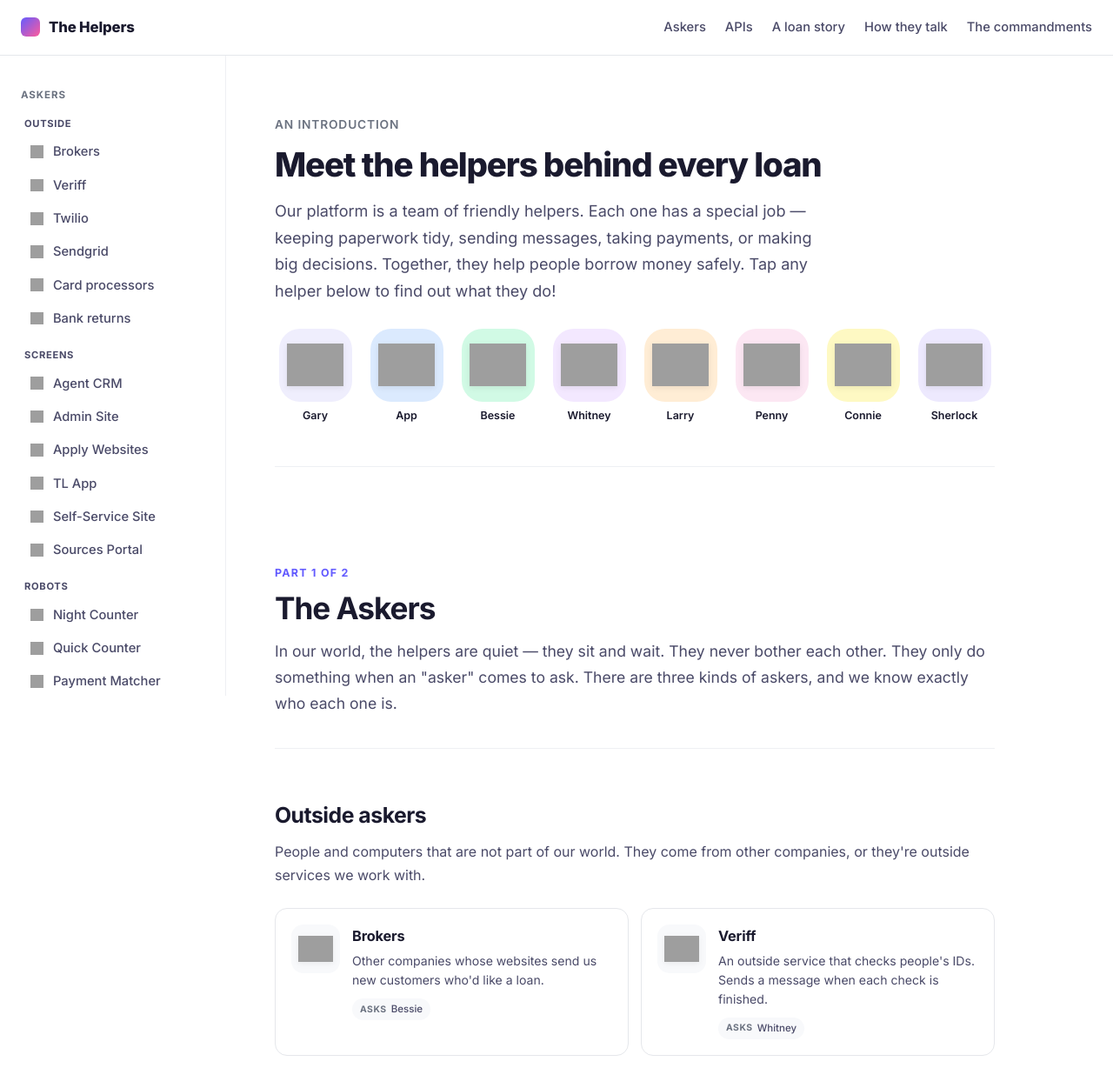
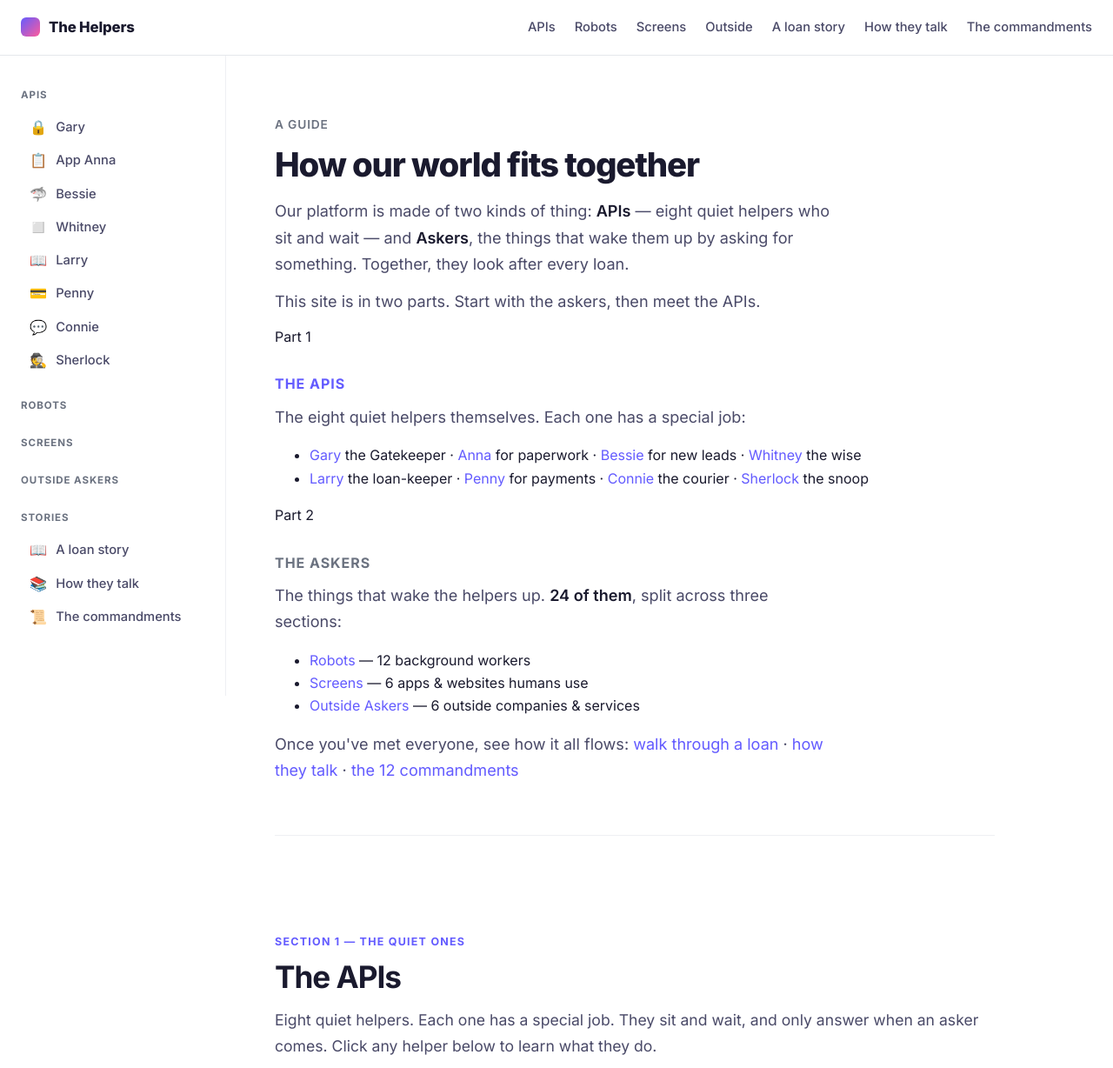
Before and after one commit to richmondbot2000-prog/togetherbook, a plain HTML site: page index.html in a window 1280 px wide. Shown: the top 1228 px of the page at 87% size. Drawn offline with Linux system fonts and the light colour scheme; grey boxes are pictures that could not be loaded.

Commit message:
Restructure: hero overview + flat top-level sections (APIs → Robots → Screens → Outside)

```diff
--- a/index.html
+++ b/index.html
@@ -977,8 +977,10 @@
 <div class="topbar">
   <div class="brand"><span class="dot"></span> The Helpers</div>
   <nav>
-    <a href="#askers">Askers</a>
     <a href="#apis">APIs</a>
+    <a href="#robots">Robots</a>
+    <a href="#screens">Screens</a>
+    <a href="#outside">Outside</a>
     <a href="#story">A loan story</a>
     <a href="#rules">How they talk</a>
     <a href="#commandments">The commandments</a>
@@ -988,15 +990,14 @@
 <div class="layout">
 
   <aside class="sidebar">
-    <h4>Askers</h4>
-    <h5>Outside</h5>
-    <ul class="sidebar-nav" id="sideNavOutside"></ul>
-    <h5>Screens</h5>
-    <ul class="sidebar-nav" id="sideNavScreens"></ul>
-    <h5>Robots</h5>
-    <ul class="sidebar-nav" id="sideNavRobots"></ul>
     <h4>APIs</h4>
     <ul class="sidebar-nav" id="sideNavApis"></ul>
+    <h4>Robots</h4>
+    <ul class="sidebar-nav" id="sideNavRobots"></ul>
+    <h4>Screens</h4>
+    <ul class="sidebar-nav" id="sideNavScreens"></ul>
+    <h4>Outside Askers</h4>
+    <ul class="sidebar-nav" id="sideNavOutside"></ul>
     <h4>Stories</h4>
     <ul class="sidebar-nav">
       <li><a href="#story"><span class="em">📖</span> A loan story</a></li>
@@ -1008,43 +1009,69 @@
   <main>
 
     <section class="hero" id="meet">
-      <div class="crumb">An introduction</div>
-      <h1>Meet the helpers behind every loan</h1>
-      <p class="lead">Our platform is a team of friendly helpers. Each one has a special job — keeping paperwork tidy, sending messages, taking payments, or making big decisions. Together, they help people borrow money safely. Tap any helper below to find out what they do!</p>
-      <div class="character-strip" id="heroStrip"></div>
+      <div class="crumb">A guide</div>
+      <h1>How our world fits together</h1>
+      <p class="lead">Our platform is made of two kinds of thing: <strong>APIs</strong> — eight quiet helpers who sit and wait — and <strong>Askers</strong>, the things that wake them up by asking for something. Together, they look after every loan.</p>
+      <p class="lead">This site is in two parts. Start with the askers, then meet the APIs.</p>
+
+      <div class="hero-overview">
+        <div class="hero-card">
+          <span class="hero-badge">Part 1</span>
+          <h3><a href="#apis">The APIs</a></h3>
+          <p>The eight quiet helpers themselves. Each one has a special job:</p>
+          <ul>
+            <li><a href="#gary">Gary</a> the Gatekeeper · <a href="#anna">Anna</a> for paperwork · <a href="#bessie">Bessie</a> for new leads · <a href="#whitney">Whitney</a> the wise</li>
+            <li><a href="#larry">Larry</a> the loan-keeper · <a href="#penny">Penny</a> for payments · <a href="#connie">Connie</a> the courier · <a href="#sherlock">Sherlock</a> the snoop</li>
+          </ul>
+        </div>
+        <div class="hero-card">
+          <span class="hero-badge">Part 2</span>
+          <h3>The Askers</h3>
+          <p>The things that wake the helpers up. <strong>24 of them</strong>, split across three sections:</p>
+          <ul>
+            <li><a href="#robots">Robots</a> — 12 background workers</li>
+            <li><a href="#screens">Screens</a> — 6 apps &amp; websites humans use</li>
+            <li><a href="#outside">Outside Askers</a> — 6 outside companies &amp; services</li>
+          </ul>
+        </div>
+      </div>
+
+      <p class="hero-links">
+        Once you've met everyone, see how it all flows:
+        <a href="#story">walk through a loan</a> ·
+        <a href="#rules">how they talk</a> ·
+        <a href="#commandments">the 12 commandments</a>
+      </p>
     </section>
 
-    <section class="section-intro" id="askers">
-      <div class="section-marker">Part 1 of 2</div>
-      <h2>The Askers</h2>
-      <p class="lead">In our world, the helpers are quiet — they sit and wait. They never bother each other. They only do something when an "asker" comes to ask. There are three kinds of askers, and we know exactly who each one is.</p>
+    <section class="section-intro" id="apis">
+      <div class="section-marker">Section 1 — the quiet ones</div>
+      <h2>The APIs</h2>
+      <p class="lead">Eight quiet helpers. Each one has a special job. They sit and wait, and only answer when an asker comes. Click any helper below to learn what they do.</p>
     </section>
 
-    <section class="askers-group" id="askers-outside">
-      <h3>Outside askers</h3>
-      <p class="lead">People and computers that are not part of our world. They come from other companies, or they're outside services we work with.</p>
+    <div id="helpers"></div>
+
+    <section class="section-intro" id="robots">
+      <div class="section-marker">Section 2 — the invisible workers</div>
+      <h2>The Robots</h2>
+      <p class="lead">The 12 invisible workers. Some wake up at set times of day, some wake up the moment there's a job for them to do. They never sleep, they never get bored, and they're the ones doing most of the asking.</p>
+      <div class="robot-grid" id="robotGrid"></div>
+    </section>
+
+    <section class="section-intro" id="screens">
+      <div class="section-marker">Section 3 — what humans see</div>
+      <h2>The Screens</h2>
+      <p class="lead">The 6 pages and apps humans look at. Every button a human presses turns into a question for a helper.</p>
+      <div class="robot-grid" id="screensGrid"></div>
+    </section>
+
+    <section class="section-intro" id="outside">
+      <div class="section-marker">Section 4 — from outside our world</div>
+      <h2>Outside Askers</h2>
+      <p class="lead">The 6 services and companies from outside our platform that hook into ours and ask the helpers for things.</p>
       <div class="robot-grid" id="outsideGrid"></div>
     </section>
-
-    <section class="askers-group" id="askers-screens">
-      <h3>Screens</h3>
-      <p class="lead">The pages and apps humans look at. Every button a human presses turns into a question for a helper.</p>
-      <div class="robot-grid" id="screensGrid"></div>
-    </section>
-
-    <section class="askers-group" id="askers-robots">
-      <h3>Robots</h3>
-      <p class="lead">The invisible workers who do jobs in the background. Some wake up at set times of day, some wake up the moment there's a job for them. They never sleep, they never get bored, and they're the ones doing most of the asking.</p>
-      <div class="robot-grid" id="robotGrid"></div>
-    </section>
-
-    <section class="section-intro" id="apis">
-      <div class="section-marker">Part 2 of 2</div>
-      <h2>The APIs</h2>
-      <p class="lead">Eight helpers. Each one has a special job. They sit and wait, and only answer when an asker comes. Click any helper below to learn what they do.</p>
-    </section>
-
-    <div id="helpers"></div>
 
     <section class="helper" id="story">
       <h2>A loan story</h2>
```
